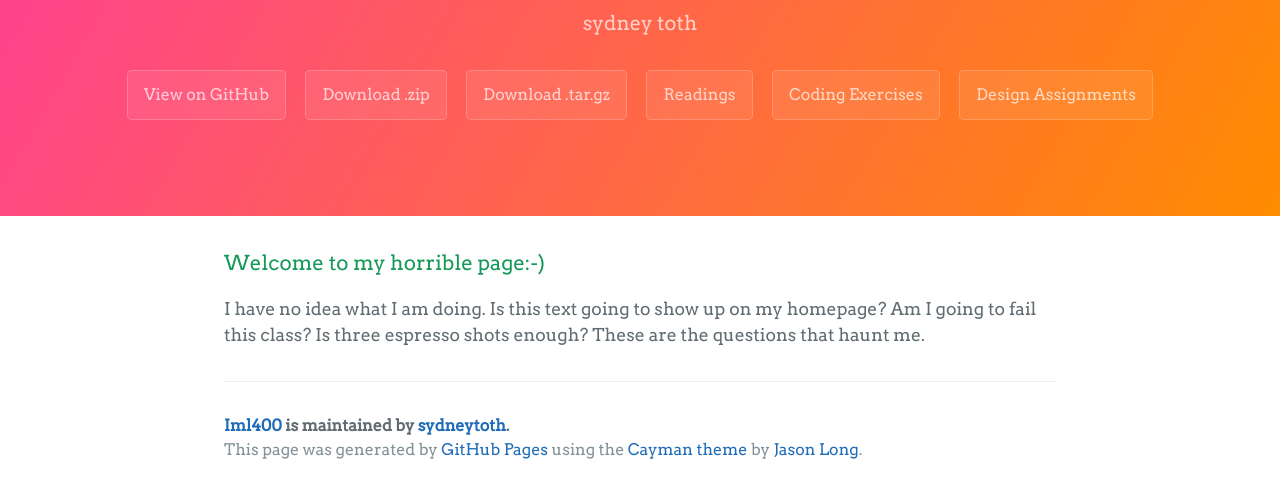
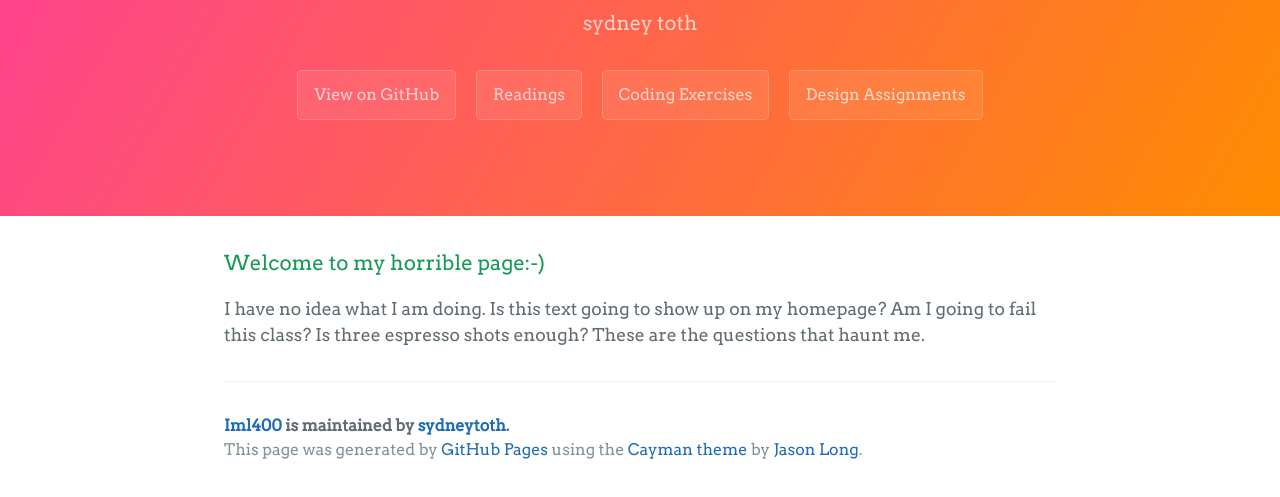
Before and after one commit to sydneytoth/IML400, a plain HTML site: page index.html in a window 1280 px wide. Shown: the part 167-664 px from the top of the page. Drawn offline with Linux system fonts and the light colour scheme.

Commit message:
Update index.html

```diff
--- a/index.html
+++ b/index.html
@@ -15,8 +15,7 @@
       <h1 class="project-name">iml 400 portfolio</h1>
       <h2 class="project-tagline">sydney toth</h2>
       <a href="https://github.com/sydneytoth/IML400" class="btn">View on GitHub</a>
-      <a href="https://github.com/sydneytoth/IML400/zipball/master" class="btn">Download .zip</a>
-      <a href="https://github.com/sydneytoth/IML400/tarball/master" class="btn">Download .tar.gz</a>
+
 
 
       <a href="https://github.com/sydneytoth/IML400/gh-pages/readings/index.html" class="btn">Readings</a>
```
